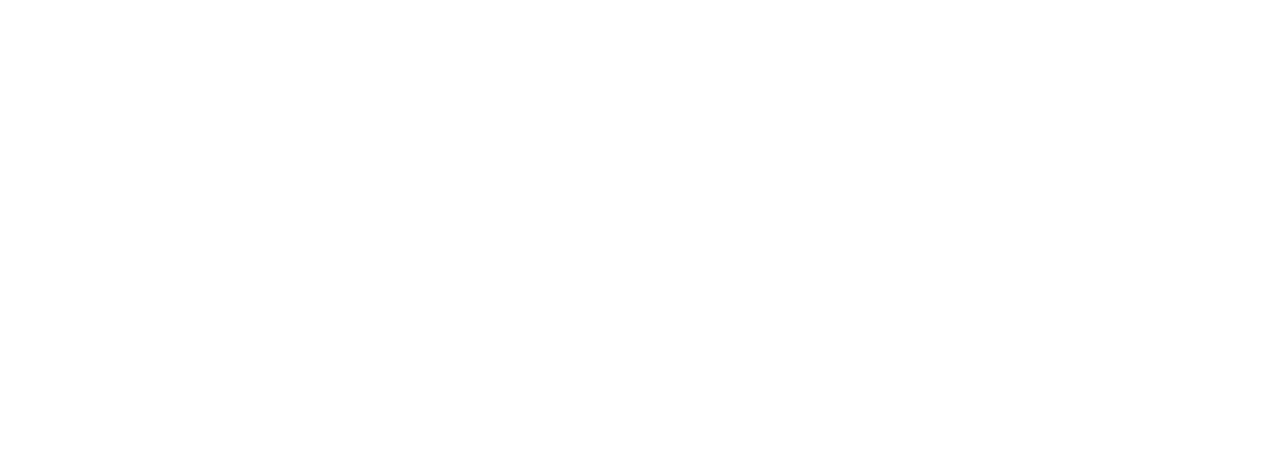
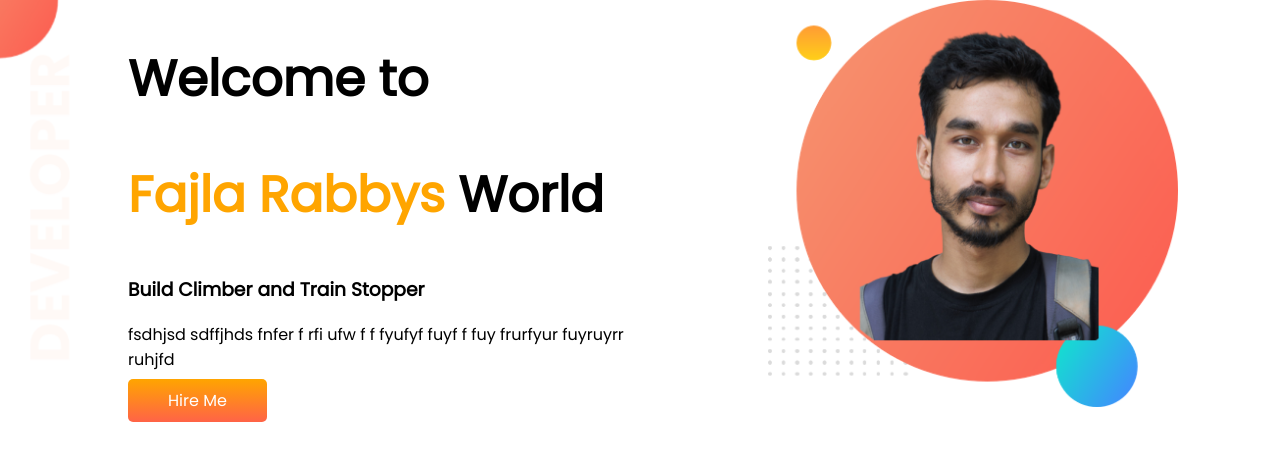
Before and after one commit to Fajla-Rabby/developer-portfolio, a plain HTML site: page index.html in a window 1280 px wide. Drawn offline with Linux system fonts and the light colour scheme.

Commit message:
top banner added

```diff
--- a/index.html
+++ b/index.html
@@ -1,13 +1,30 @@
 <!DOCTYPE html>
 <html lang="en">
+
 <head>
     <meta charset="UTF-8">
     <meta http-equiv="X-UA-Compatible" content="IE=edge">
     <meta name="viewport" content="width=device-width, initial-scale=1.0">
     <title>Fajla Rabby</title>
+    <link rel="preconnect" href="https://fonts.googleapis.com">
+    <link rel="preconnect" href="https://fonts.gstatic.com" crossorigin>
+    <link href="https://fonts.googleapis.com/css2?family=Poppins&display=swap" rel="stylesheet">
     <link rel="stylesheet" href="style.css">
 </head>
+
 <body>
+   <section class="top-banner ">
+    <div class="half-width">
+        <h1>Welcome to </h1>
+        <h1><span class="orange-color">Fajla Rabbys</span> World</h1>
+        <h3>Build Climber and Train Stopper</h3>
+        <P>fsdhjsd sdffjhds fnfer f rfi ufw f f fyufyf fuyf f fuy frurfyur fuyruyrr ruhjfd</P>
+        <a class="link-button" target="_blank" href="https://www.linkedin.com/in/fajlarabby666/">Hire Me</a>
+    </div>
+    <div class="half-width">
+        <img src="rabbyspic.png " alt="">
+    </div>
+   </section>
+</body>
 
-</body>
 </html>
--- a/style.css
+++ b/style.css
@@ -0,0 +1,33 @@
+body{
+    font-family: 'Poppins', sans-serif;
+    margin: 0;
+}
+h1{
+    font-size: 50px;
+
+}
+.orange-color{
+    color: orange;
+}
+section{
+    display: flex;
+}
+.half-width{
+    width: 50%;
+    padding-left: 10%;
+}
+.half-width img{
+    width: 80%;
+}
+.link-button{
+    text-decoration: none;
+    background-image: linear-gradient(orange, tomato);
+    color: white;
+    font-weight: 400;
+    padding: 10px 40px;
+    border-radius: 5px;
+}
+.top-banner{
+    background-image: url(images/top-banner.png);
+    background-repeat: no-repeat;
+}
```
Also changed, not shown: Fajla Rabby.jpg (added), images/dream-bg.png (added), images/exp-bg.png (added), images/jhankar.png (added), images/jhankar2.png (added), images/my-bg.png (added), images/my-bg2.png (added), images/top-banner.png (added), rabbyspic.png (added), 7 other files.
